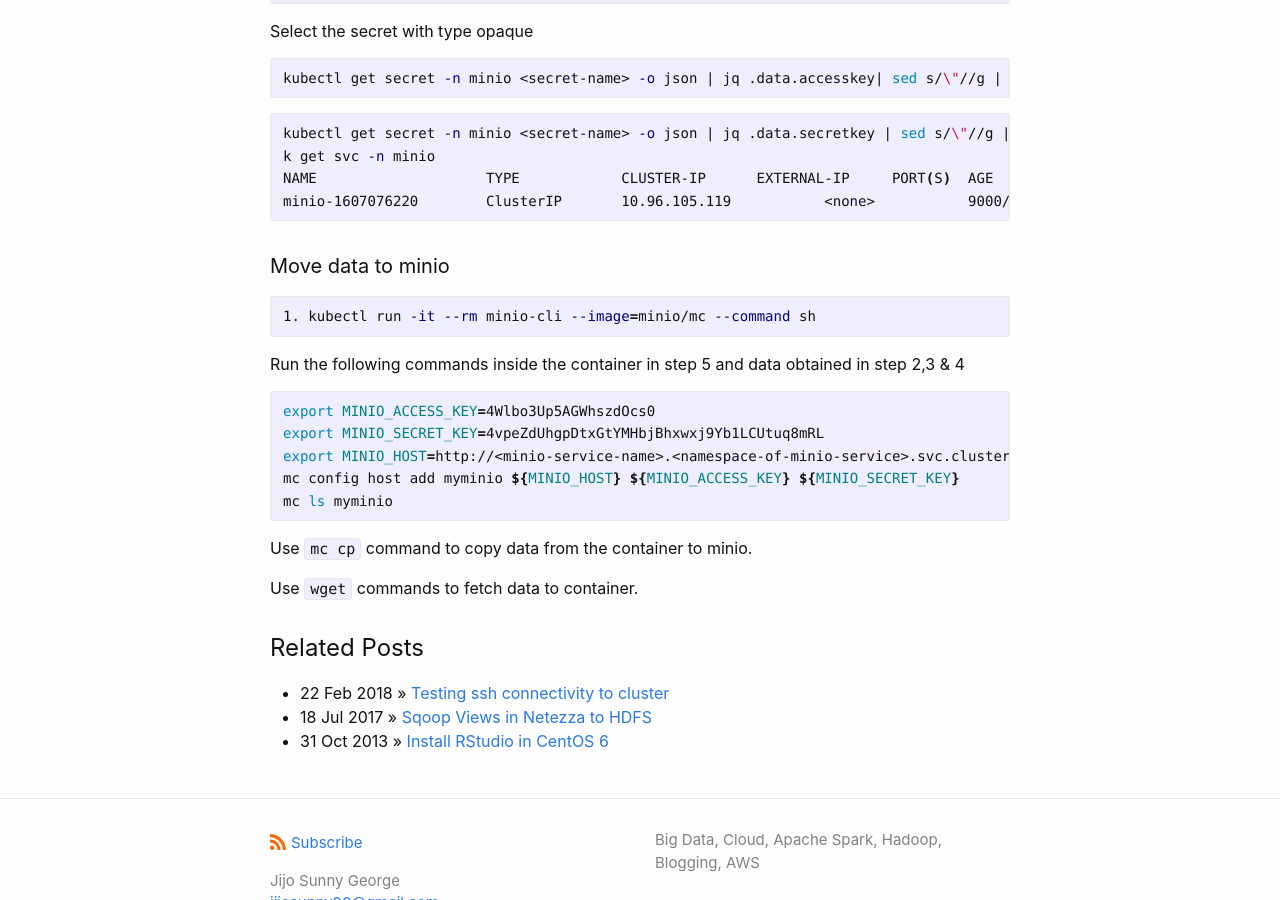
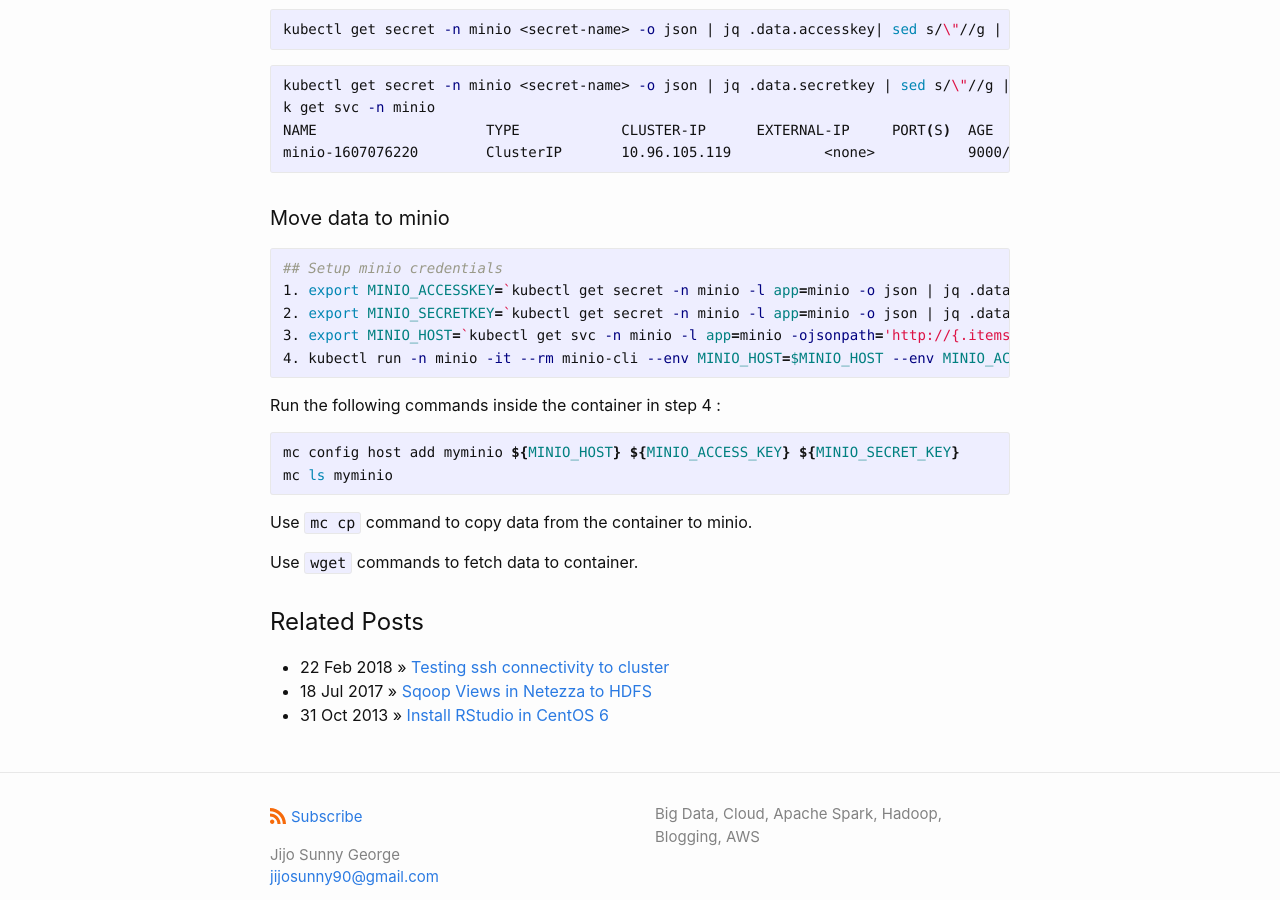
Before and after one commit to jijosg/jijosg.github.io, a Jekyll site: the page built from _posts/2020-01-19-setup-sparkoperator-and-minio.md, in a window 1280 px wide and 900 px high, scrolled down 1580 px. Built offline with Jekyll 4.4.1, drawn with Linux system fonts in a browser that asks for light colours; comment, search, counter and statistics services are not loaded; some of the changed text lies outside the part shown.

Commit message:
Updated minio config to be obtained from secret

````diff
--- a/_posts/2020-01-19-setup-sparkoperator-and-minio.md
+++ b/_posts/2020-01-19-setup-sparkoperator-and-minio.md
@@ -60,13 +60,14 @@
 
 #### Move data to minio
 ~~~shell
-1. kubectl run -it --rm minio-cli --image=minio/mc --command sh
+## Setup minio credentials
+1. export MINIO_ACCESSKEY=`kubectl get secret -n minio -l app=minio -o json | jq .data.accesskey | sed s/\"//g | base64 -d`
+2. export MINIO_SECRETKEY=`kubectl get secret -n minio -l app=minio -o json | jq .data.secretkey | sed s/\"//g | base64 -d`
+3. export MINIO_HOST=`kubectl get svc -n minio -l app=minio -ojsonpath='http://{.items[0].metadata.name}:{.items[0].spec.ports[0].targetPort}'`
+4. kubectl run -n minio -it --rm minio-cli --env MINIO_HOST=$MINIO_HOST --env MINIO_ACCESSKEY=$MINIO_ACCESSKEY --env MINIO_SECRETKEY=$MINIO_SECRETKEY --image=minio/mc --command sh
 ~~~
-Run the following commands inside the container in step 5 and data obtained in step 2,3 & 4
+Run the following commands inside the container in step 4 :
 ```shell
-export MINIO_ACCESS_KEY=4Wlbo3Up5AGWhszdOcs0
-export MINIO_SECRET_KEY=4vpeZdUhgpDtxGtYMHbjBhxwxj9Yb1LCUtuq8mRL
-export MINIO_HOST=http://<minio-service-name>.<namespace-of-minio-service>.svc.cluster.local:9000
 mc config host add myminio ${MINIO_HOST} ${MINIO_ACCESS_KEY} ${MINIO_SECRET_KEY}
 mc ls myminio
 ```
````
Also changed, not shown: other parts of _posts/2020-01-19-setup-sparkoperator-and-minio.md (+1 -1 lines).
